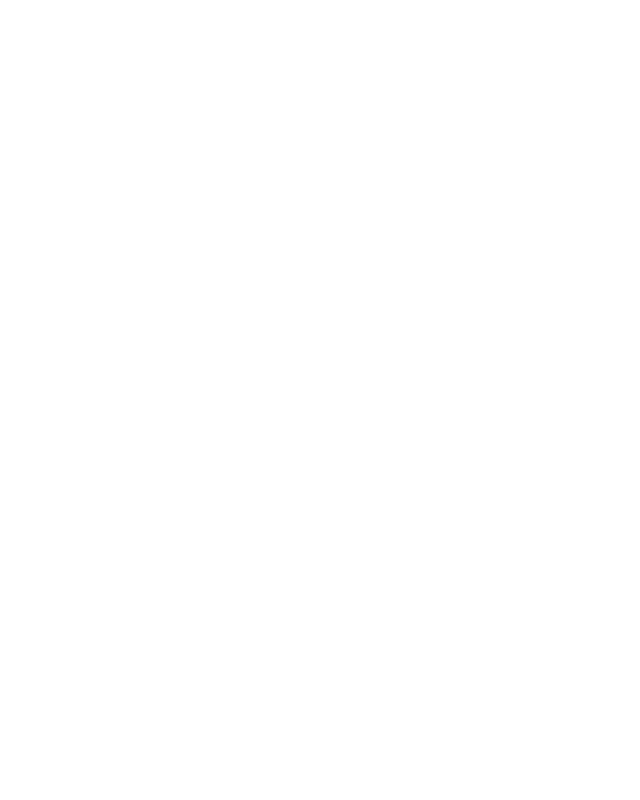
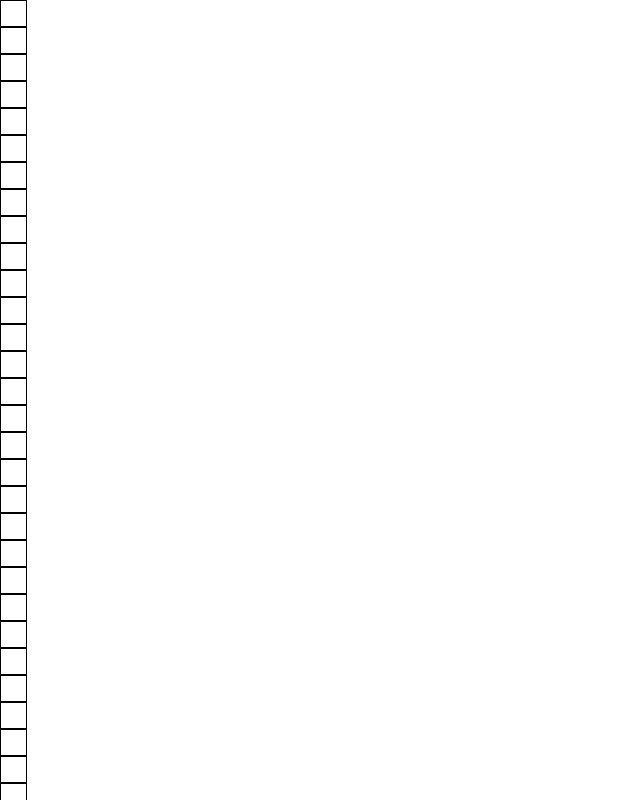
Before and after one commit to stujmar/regression-cluster-fe, a React (Create React App) app: page / in a window 1280 px wide. Shown: the top 800 px of the page, without its empty margins (0-640 px from the left). Built offline with nearby package versions, Linux system fonts and the light colour scheme.

Commit message:
[sm] rendered 100 cells on the board

```diff
--- a/src/components/FlexGrid.js
+++ b/src/components/FlexGrid.js
@@ -1,13 +1,22 @@
-import React from 'react';
+import React, { useEffect, useState } from 'react';
+import Cell from './Cell/Cell';
 
 const FlexGrid = () => {
 
-    console.log(generateRange(100));
+    const [ grid, setGrid] = useState([]);
+    let cellCount = generateRange(100);
+
+    useEffect(() => {
+        setGrid(cellCount.map((index) => {
+            return <Cell key={index}/>
+        }));
+    // eslint-disable-next-line react-hooks/exhaustive-deps
+    },[])
 
     return (
-    <>
-
-    </>
+        <>
+            {grid}
+        </>
     )
 }
 
```
